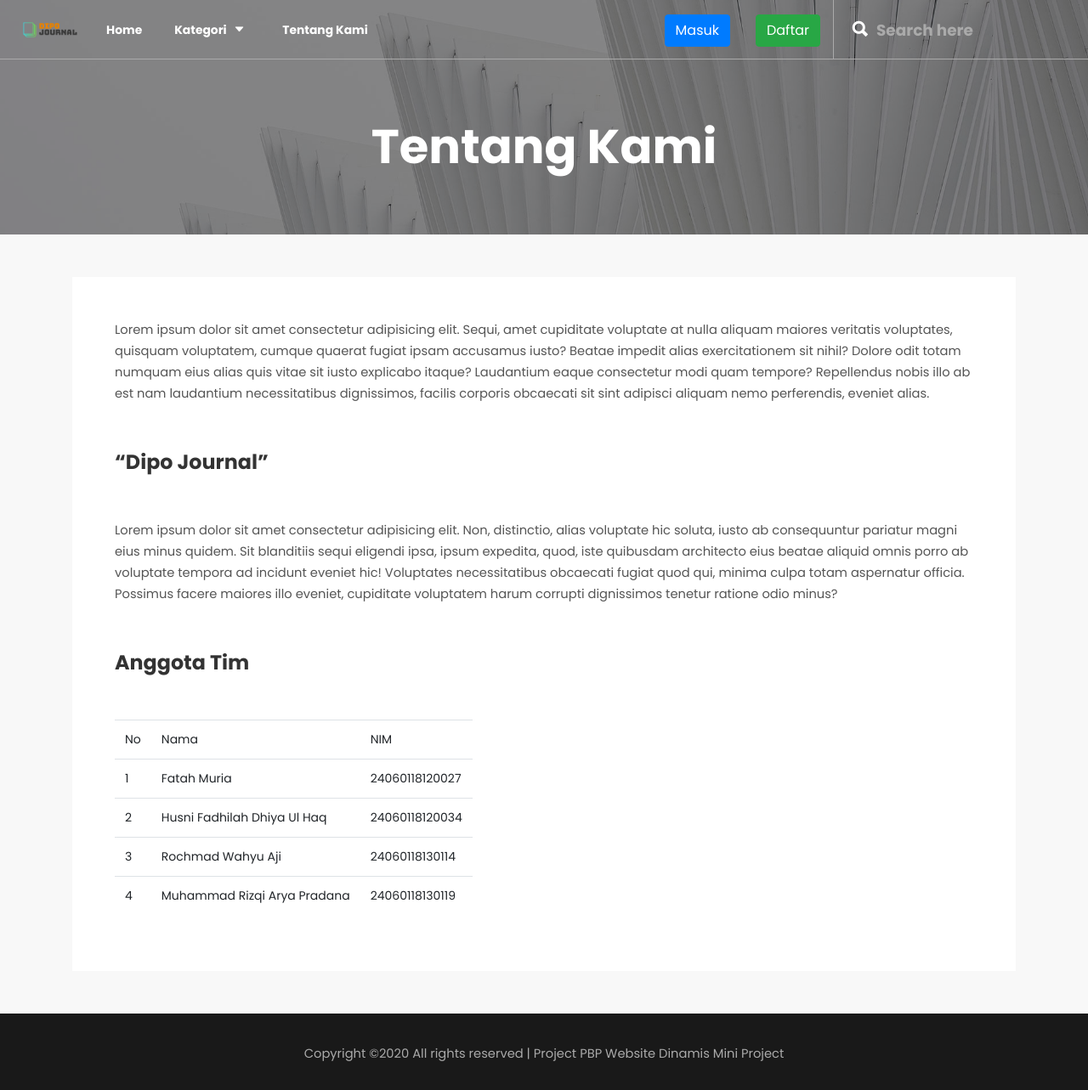
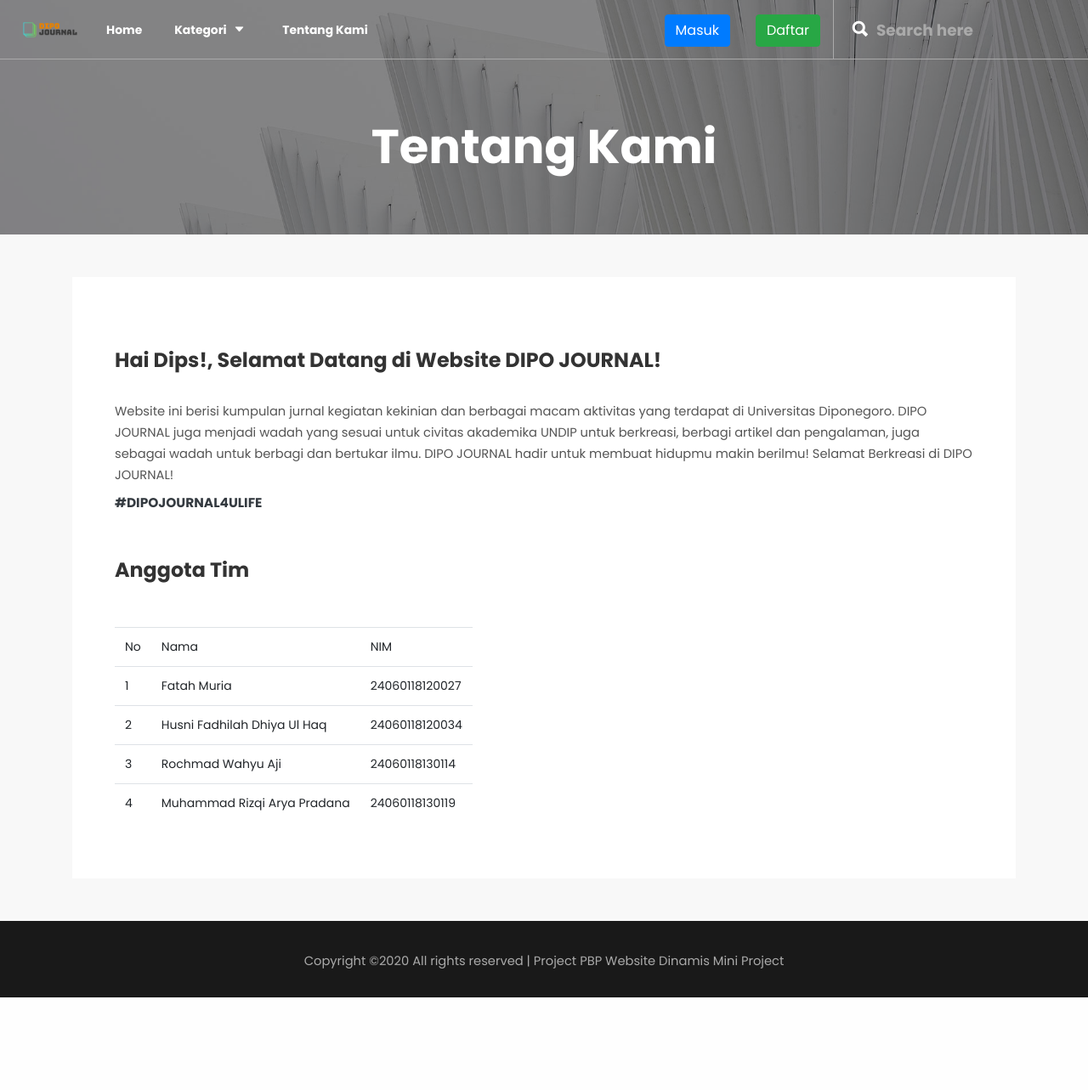
Before and after one commit to HusniFadhilah/pbp-blog, a CodeIgniter 4 app: template app/Views/public/about/about.php in a window 1280 px wide. Shown: the whole page at 85% size. After the commit the page ends 1174 px from the top, so only its background shows below. Run offline with PHP 8.4 and a stand-in for CodeIgniter, Linux system fonts and the light colour scheme; the template is opened without the code that fills it, so the values that code supplies are empty; some libraries are stand-ins or nearby versions; some web fonts are replaced.

Commit message:
Edit halaman about

```diff
--- a/app/Views/public/about/about.php
+++ b/app/Views/public/about/about.php
@@ -23,14 +23,17 @@
         <div class="row">
             <div class="col-lg-12">
                 <div class="bg-white p-50">
-                    <p>Lorem ipsum dolor sit amet consectetur adipisicing elit. Sequi, amet cupiditate voluptate at nulla aliquam maiores veritatis voluptates, quisquam voluptatem, cumque quaerat fugiat ipsam accusamus iusto? Beatae impedit alias exercitationem sit nihil? Dolore odit totam numquam eius alias quis vitae sit iusto explicabo itaque? Laudantium eaque consectetur modi quam tempore? Repellendus nobis illo ab est nam laudantium necessitatibus dignissimos, facilis corporis obcaecati sit sint adipisci aliquam nemo perferendis, eveniet alias.</p>
-
-                    <h3 class="mtb-50 mtb-sm-30"><b>“Dipo Journal”</b></h3>
-
-                    <p>Lorem ipsum dolor sit amet consectetur adipisicing elit. Non, distinctio, alias voluptate hic soluta, iusto ab consequuntur pariatur magni eius minus quidem. Sit blanditiis sequi eligendi ipsa, ipsum expedita, quod, iste quibusdam architecto eius beatae aliquid omnis porro ab voluptate tempora ad incidunt eveniet hic! Voluptates necessitatibus obcaecati fugiat quod qui, minima culpa totam aspernatur officia. Possimus facere maiores illo eveniet, cupiditate voluptatem harum corrupti dignissimos tenetur ratione odio minus?</p>
+                    <h3 class="mtb-30 mtb-sm-30"><b>Hai Dips!,
+                            Selamat Datang di Website DIPO JOURNAL!</b></h3>
+                    <p>
+                        Website ini berisi kumpulan jurnal kegiatan kekinian dan berbagai macam aktivitas yang terdapat di Universitas Diponegoro. DIPO JOURNAL juga menjadi wadah yang sesuai untuk civitas akademika UNDIP untuk berkreasi, berbagi artikel dan pengalaman, juga sebagai wadah untuk berbagi dan bertukar ilmu.
+                        DIPO JOURNAL hadir untuk membuat hidupmu makin berilmu!
+                        Selamat Berkreasi di DIPO JOURNAL!
+                    </p>
+                    <h5 class="text-dark mt-2"><strong>#DIPOJOURNAL4ULIFE</strong></h5>
 
                     <h3 class="mtb-50 mtb-sm-30"><b>Anggota Tim</b></h3>
-                    <table class="table table-hover table-responsive">
+                    <table class="table table-hover table-responsive" style="width:100%;word-break: break-all ">
                         <thead>
                             <tr>
                                 <td>No</td>
```
